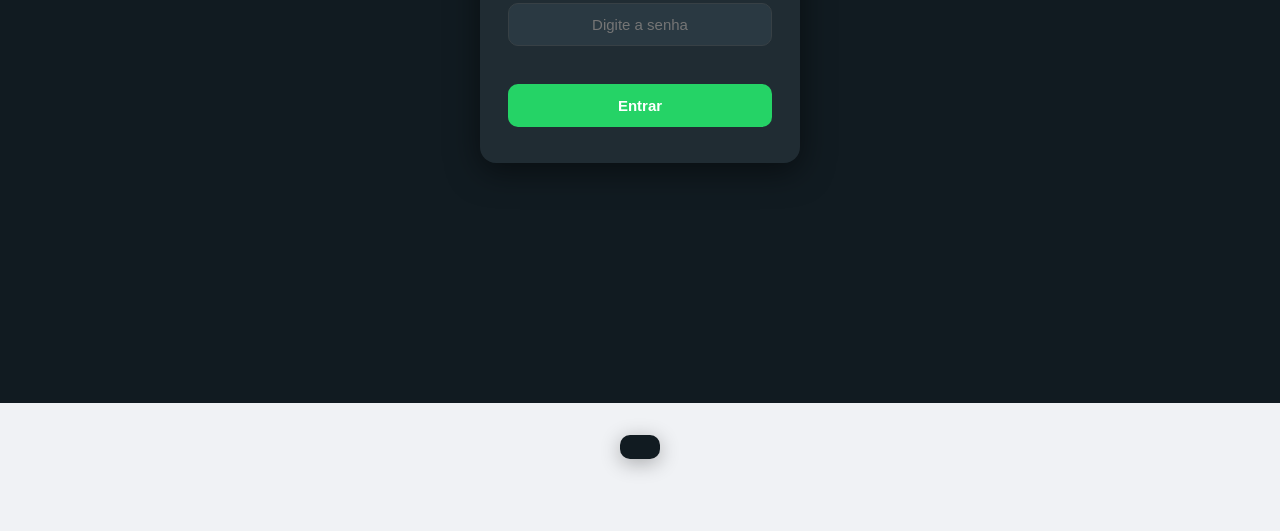
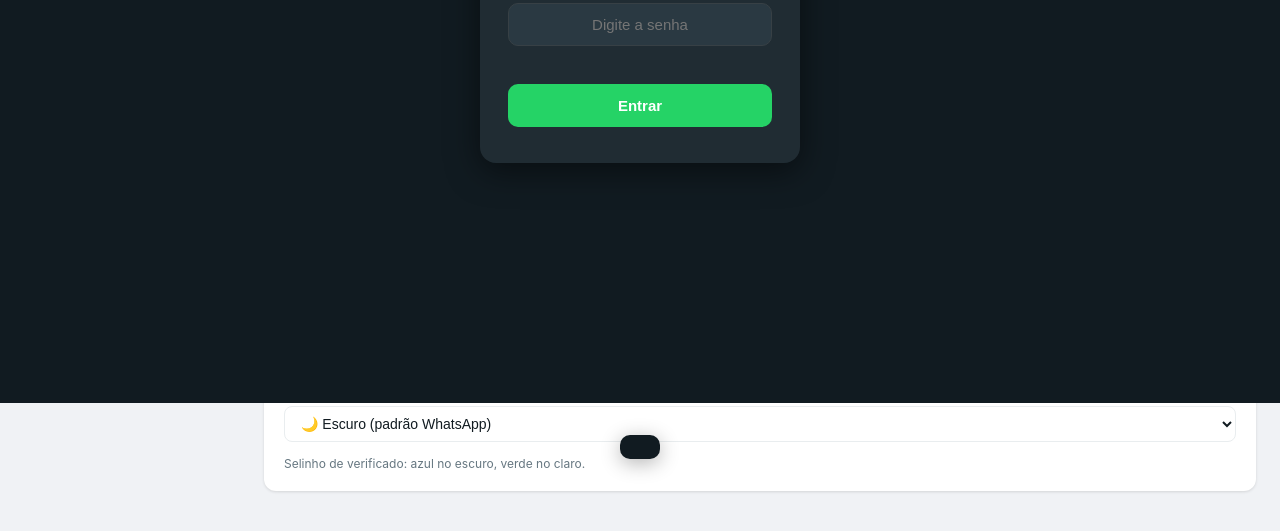
Before and after one commit to kauafreireaureliano-dot/funil-clara, a plain HTML site: page dashboard.html in a window 1280 px wide. Shown: the part 397-928 px from the top of the page. Before the commit the page ends 800 px from the top, so only its background shows below. Drawn offline with Linux system fonts and the light colour scheme.

Commit message:
feat: adiciona seletor de tema claro/escuro no dashboard e campo theme no config.json

```diff
--- a/config.json
+++ b/config.json
@@ -1,4 +1,5 @@
 {
+  "theme": "dark",
   "avatarUrl": "https://raw.githubusercontent.com/kauafreireaureliano-dot/funil-clara/master/assets/avatar.png",
   "audioUrls": [
     "https://raw.githubusercontent.com/kauafreireaureliano-dot/funil-clara/master/assets/audio1.mp3",
--- a/dashboard.html
+++ b/dashboard.html
@@ -527,6 +527,18 @@
         </div>
         <p style="font-size:12px;color:var(--muted)">Conectado ao GitHub automaticamente.</p>
       </div>
+
+      <div class="card">
+        <div class="card-title">🎨 Tema do funil</div>
+        <div class="field">
+          <label>Aparência do chat</label>
+          <select id="themeSelect" style="padding:8px 12px;border:1.5px solid var(--border);border-radius:8px;font-size:14px;background:var(--card);color:var(--text);width:100%;cursor:pointer;">
+            <option value="dark">🌙 Escuro (padrão WhatsApp)</option>
+            <option value="light">☀️ Claro</option>
+          </select>
+        </div>
+        <p style="font-size:12px;color:var(--muted);margin-top:6px">Selinho de verificado: azul no escuro, verde no claro.</p>
+      </div>
     </div>
 
     <!-- ══ PERFIL ══ -->
@@ -762,6 +774,9 @@ function applyConfigToUI(c) {
     if (c.paymentLinks['5,90'])  document.getElementById('pay590').value  = c.paymentLinks['5,90'];
     if (c.paymentLinks['7,90'])  document.getElementById('pay790').value  = c.paymentLinks['7,90'];
     if (c.paymentLinks['14,90']) document.getElementById('pay1490').value = c.paymentLinks['14,90'];
+  }
+  if (c.theme) {
+    document.getElementById('themeSelect').value = c.theme;
   }
 }
 
@@ -1003,6 +1018,7 @@ async function deploy() {
       '7,90':  document.getElementById('pay790').value  || '#',
       '14,90': document.getElementById('pay1490').value || '#',
     };
+    config.theme = document.getElementById('themeSelect').value || 'dark';
 
     setProgress(88);
     toast('Salvando configurações...', '');
```
